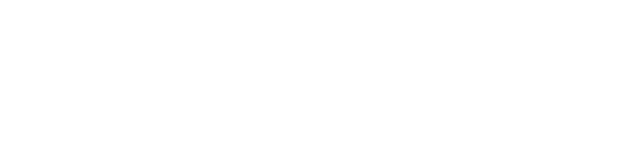
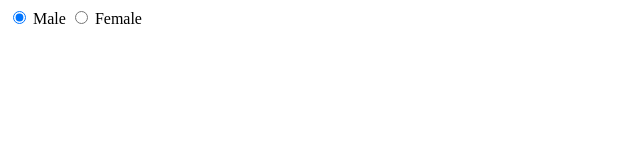
Before and after one commit to Unsendz/241_820, a plain HTML site: page index.html in a window 1280 px wide. Shown: the whole page, without its empty margins (0-640 px from the left). Drawn offline with Linux system fonts and the light colour scheme.

Commit message:
add jsDOM

```diff
--- a/index.html
+++ b/index.html
@@ -5,5 +5,24 @@
     <meta name="viewport" content="width=device-width,initial-scale=1.0">
     <title>Document</title>
 </head>
+
+
+
 <body>
-    <script src="main.js"
+    <input type="radio" id="gender" value="male" onchange="changeGender()" checked="true"> Male
+    <input type="radio" id="gender" value="female" onchange="changeGender()"> Female
+    <script>
+        function changeGender() {
+            // เลือก gender ททุก input ออกมา
+            let gendersInputs = document.querySelectorAll('input[name="gender"]');
+
+            // ใคร checked อยู่ = เพศโดนเลือก
+            for (let i = 0 ; i < gendersInputs.length; i++) {
+                if (gendersInputs[i].checked) {
+                    console.log("Gender selected: " + gendersInputs[i].value);l
+                }
+            }
+        }
+    </script>
+    </body>
+</html>
```
Also changed, not shown: jsdom.js (added).
